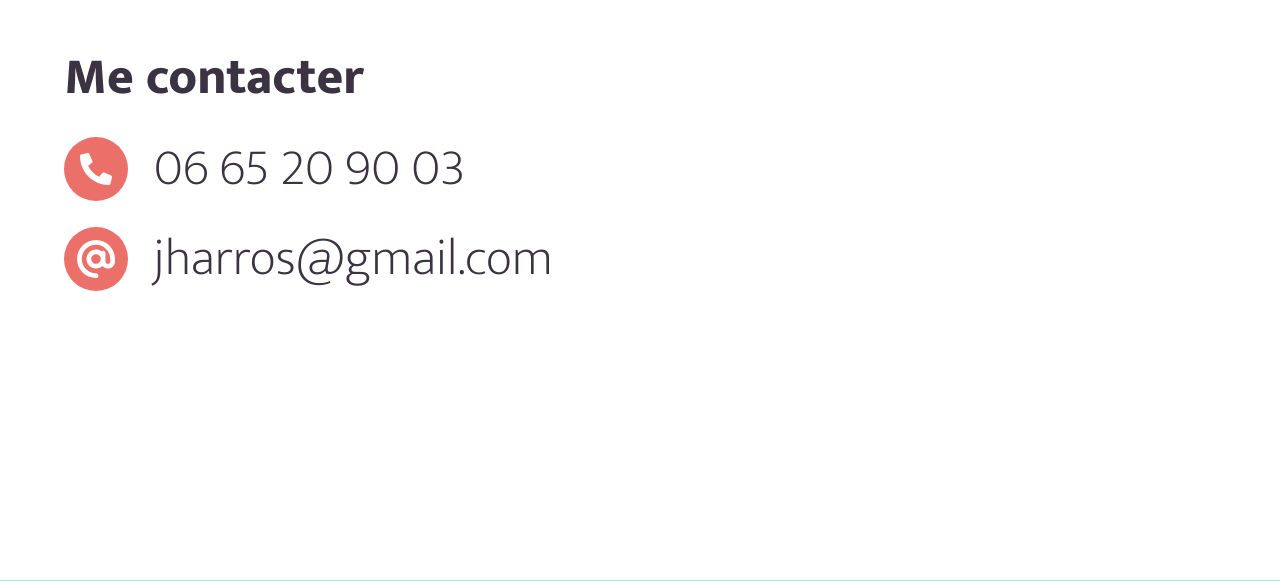
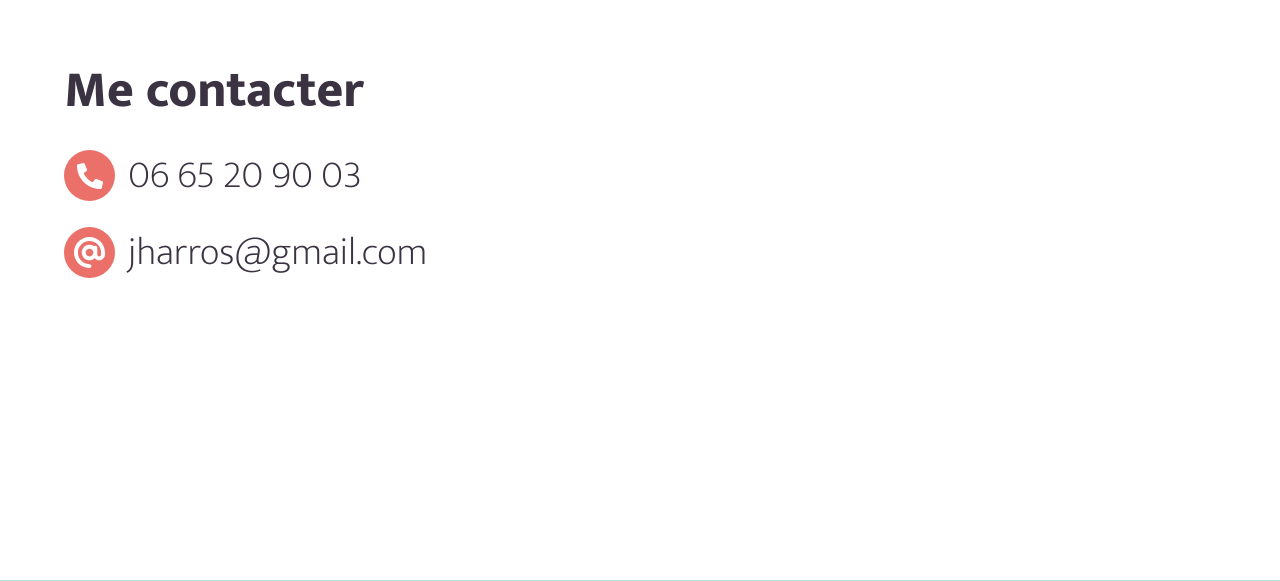
Before and after one commit to avine/nogaconseil, an Angular app: page / in a window 1280 px wide. Shown: the part 6599-7180 px from the top of the page. Built offline with nearby package versions, Linux system fonts and the light colour scheme.

Commit message:
Improve tel and email icons

```diff
--- a/src/app/home/contact.component.ts
+++ b/src/app/home/contact.component.ts
@@ -7,12 +7,12 @@ import { Component, ViewEncapsulation } from '@angular/core';
   template: `
     <h3 class="h2">Me contacter</h3>
 
-    <p class="h5 thin">
-      <a href="tel:+33665209003" rel="noopener noreferrer" class="tel">06 65 20 90 03</a>
+    <p class="h4 thin">
+      <a href="tel:+33665209003" rel="noopener noreferrer" class="big-icon big-icon--tel">06 65 20 90 03</a>
     </p>
 
-    <p class="h5 thin">
-      <a href="mailto:jharros@gmail.com" rel="noopener noreferrer" target="_blank" class="tel tel--email">
+    <p class="h4 thin">
+      <a href="mailto:jharros@gmail.com" rel="noopener noreferrer" target="_blank" class="big-icon big-icon--email">
         jharros@gmail.com
       </a>
     </p>
--- a/src/theme/_tel.scss
+++ b/src/theme/_tel.scss
@@ -1,25 +1,29 @@
-.tel {
+$margin: 2.5rem;
+$height: 2rem;
+
+.big-icon {
   position: relative;
   display: inline-block;
-  margin-left: 1.75em; /* same as below */
-  line-height: 1.25em;
-  font-size: 2rem;
+  margin-left: $margin;
+  line-height: $height;
 
   &::before {
     content: '';
     position: absolute;
-    top: 0;
-    left: -1.75em; /* same as above */
-    width: 1.25em;
-    height: 1.25em;
+    left: -#{$margin};
+    width: $height;
+    height: $height;
     border-radius: 50%;
-    background: var(--primary) url(~src/assets/phone-alt-solid.svg) center center no-repeat;
-    background-size: 1.25rem 1.25rem;
     // animation: pulseAnim 2s infinite;
   }
 
+  &--tel::before {
+    background: var(--primary) url(~src/assets/phone-alt-solid.svg) center center no-repeat;
+    background-size: 1rem;
+  }
+
   &--email::before {
-    background-size: 1.5rem 1.5rem !important;
+    background-size: 1.2rem !important;
     background: var(--primary) url(~src/assets/at-solid.svg) center center no-repeat;
   }
 }
```
Also changed, not shown: 6 other files (tests, documents, lock files or other folders).
